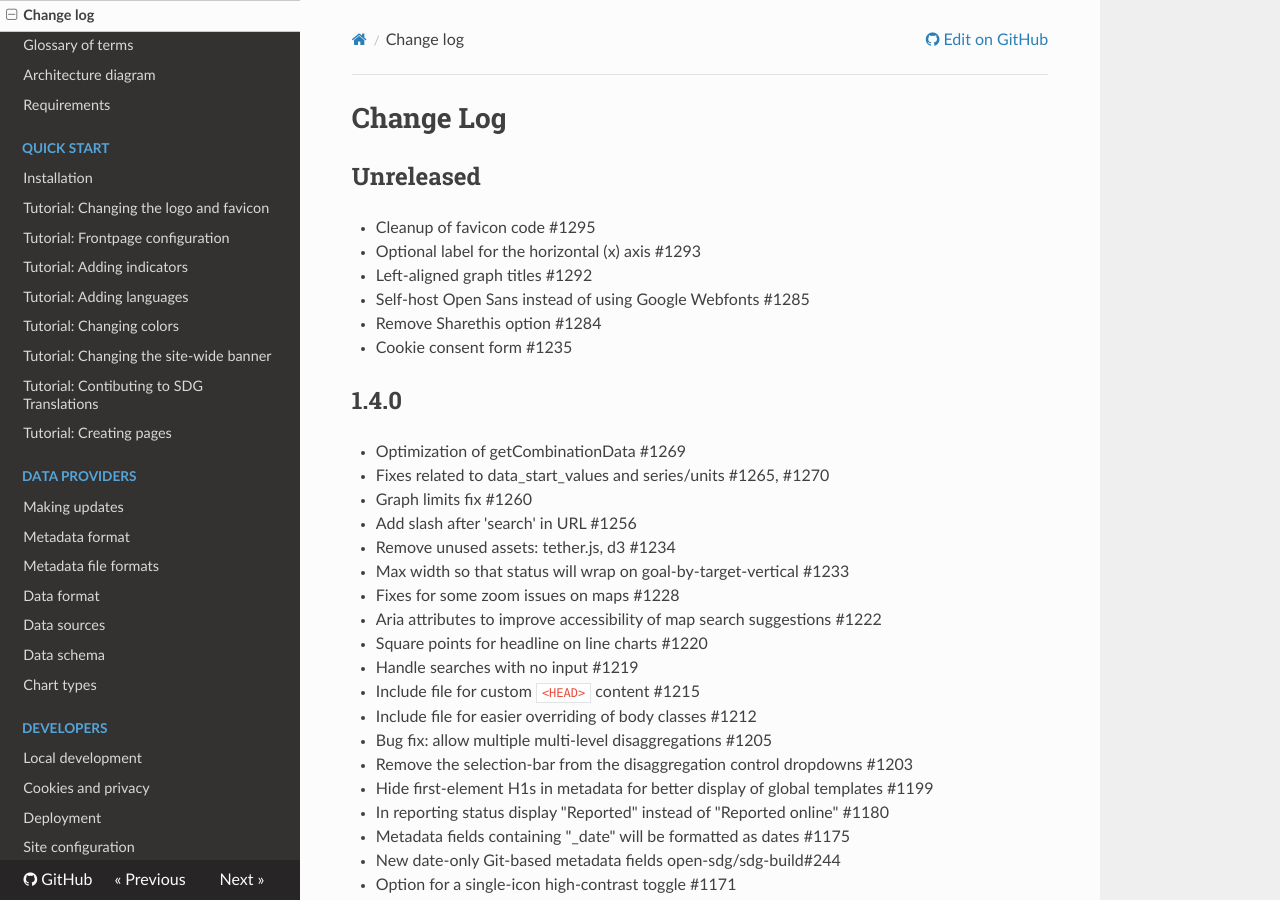
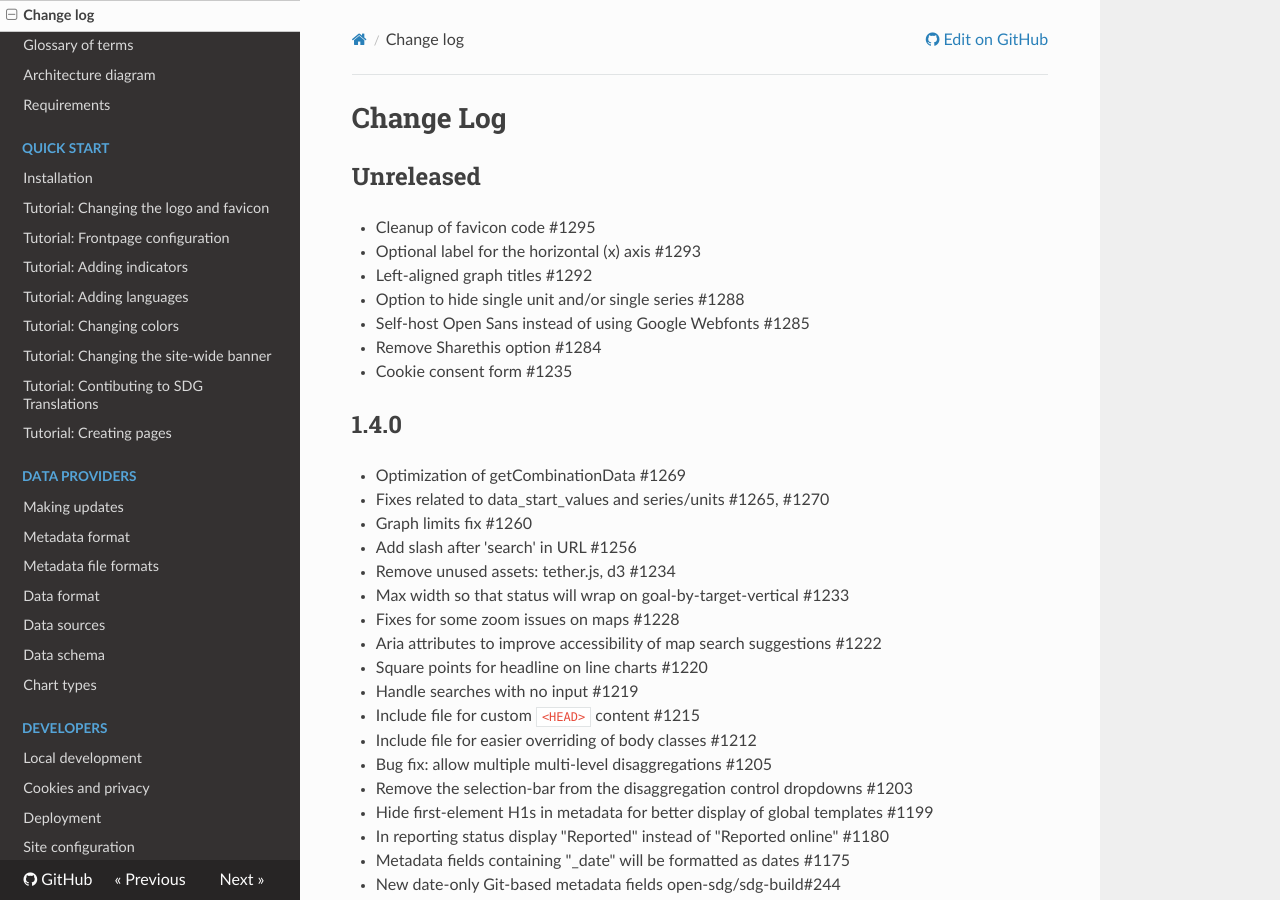
Before and after one commit to open-sdg/open-sdg, an MkDocs documentation site: the page built from docs/changelog.md, in a window 1280 px wide and 900 px high. Built offline with MkDocs 1.6.1, drawn with Linux system fonts in a browser that asks for light colours; nearby versions of some CDN libraries; old or Windows-style settings are respelled for this version of MkDocs.

Commit message:
Changelog

```diff
--- a/docs/changelog.md
+++ b/docs/changelog.md
@@ -5,6 +5,7 @@
 * Cleanup of favicon code #1295
 * Optional label for the horizontal (x) axis #1293
 * Left-aligned graph titles #1292
+* Option to hide single unit and/or single series #1288
 * Self-host Open Sans instead of using Google Webfonts #1285
 * Remove Sharethis option #1284
 * Cookie consent form #1235
```
